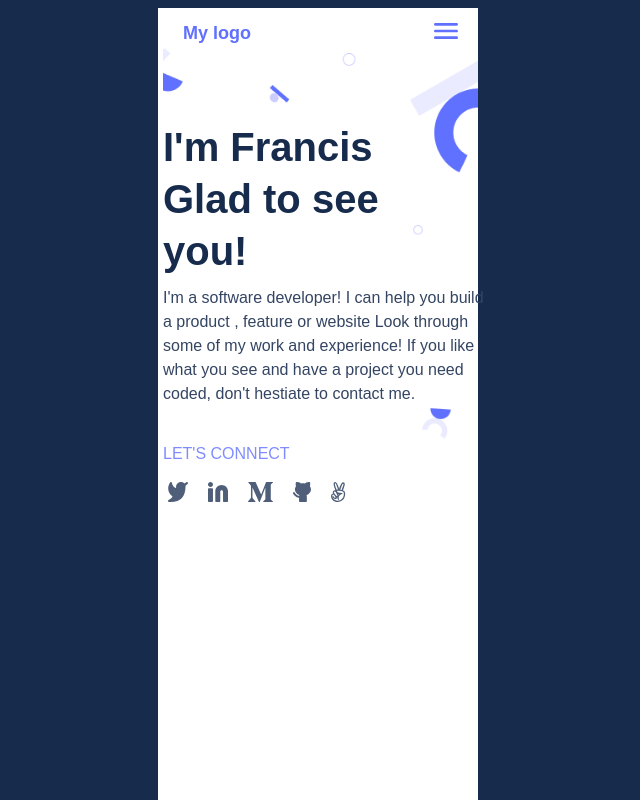
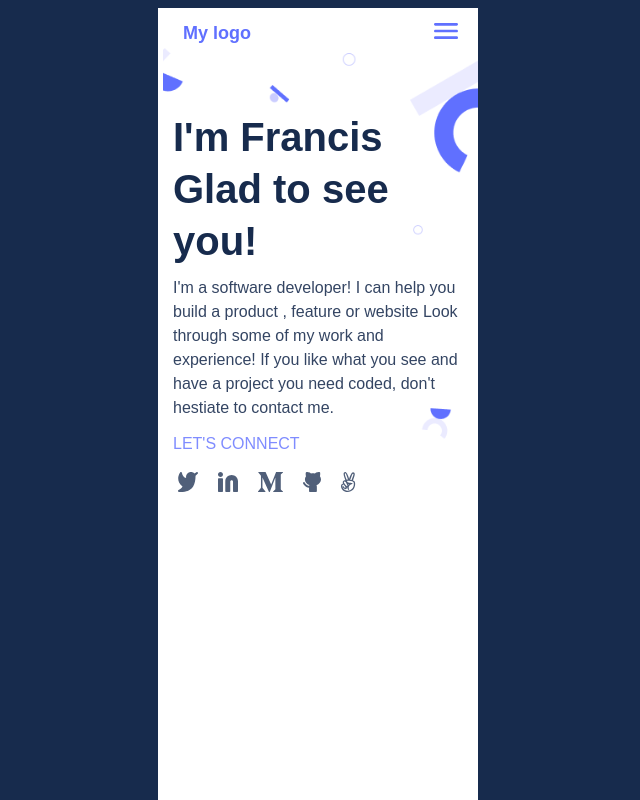
Before and after one commit to francis450/Mobile-First-Portfolio-Sneak-Peek, a website: page index.html in a window 1280 px wide. Shown: the top 800 px of the page, without its empty margins (322-962 px from the left). Drawn offline with Linux system fonts and the light colour scheme.

Commit message:
Fine tune the measurements

```diff
--- a/index.html
+++ b/index.html
@@ -25,11 +25,11 @@
 
                 <p class="detail">
                     I'm a software developer!
-                    I can help you build a product ,
-                    feature or website Look through
-                    some of my work and experience! If
-                    you like what you see and have a project you need
-                    coded, don't hestiate to contact me.
+                    I can help you<br> build a product ,
+                    feature or website Look<br> through
+                    some of my work and<br> experience! If
+                    you like what you see and<br> have a project you need
+                    coded, don't<br> hestiate to contact me.
                 </p>
 
                 <h3 class="socials-header">
--- a/style.css
+++ b/style.css
@@ -20,7 +20,8 @@ body {
   }
   .greetings{
     position: relative;
-    top: 40px;
+    top: 20px;
+    padding: 10px;
   }
   .top-header {
     margin-top: -80px;
```
